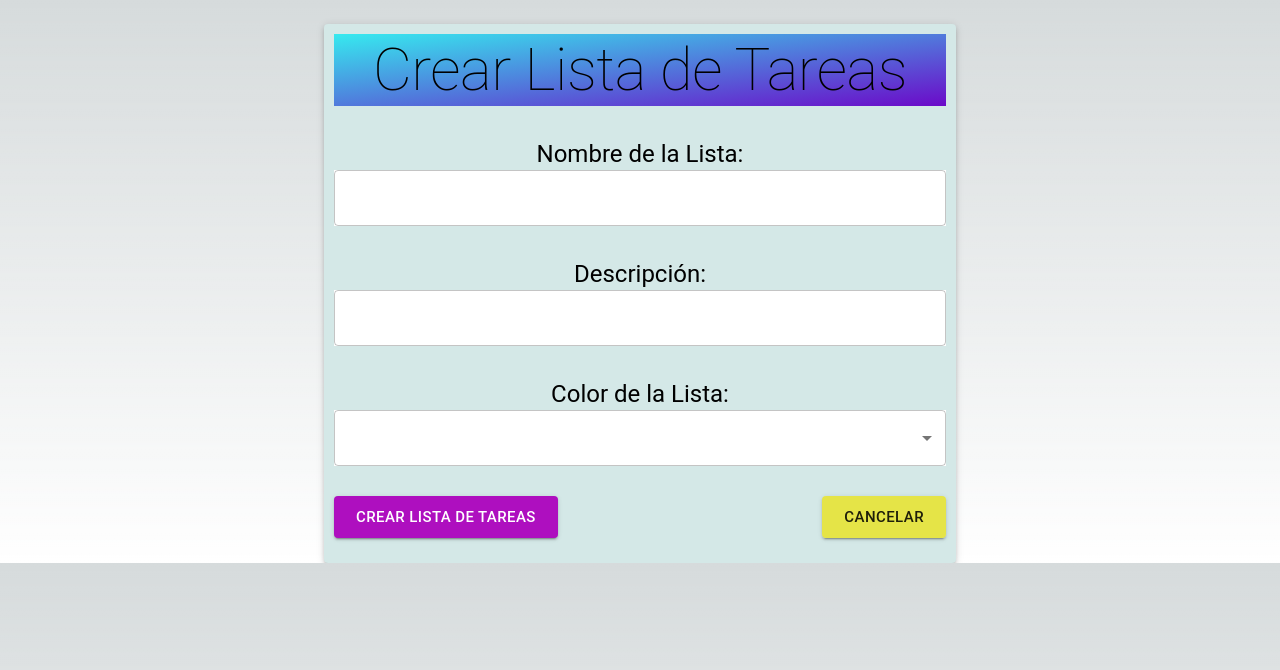
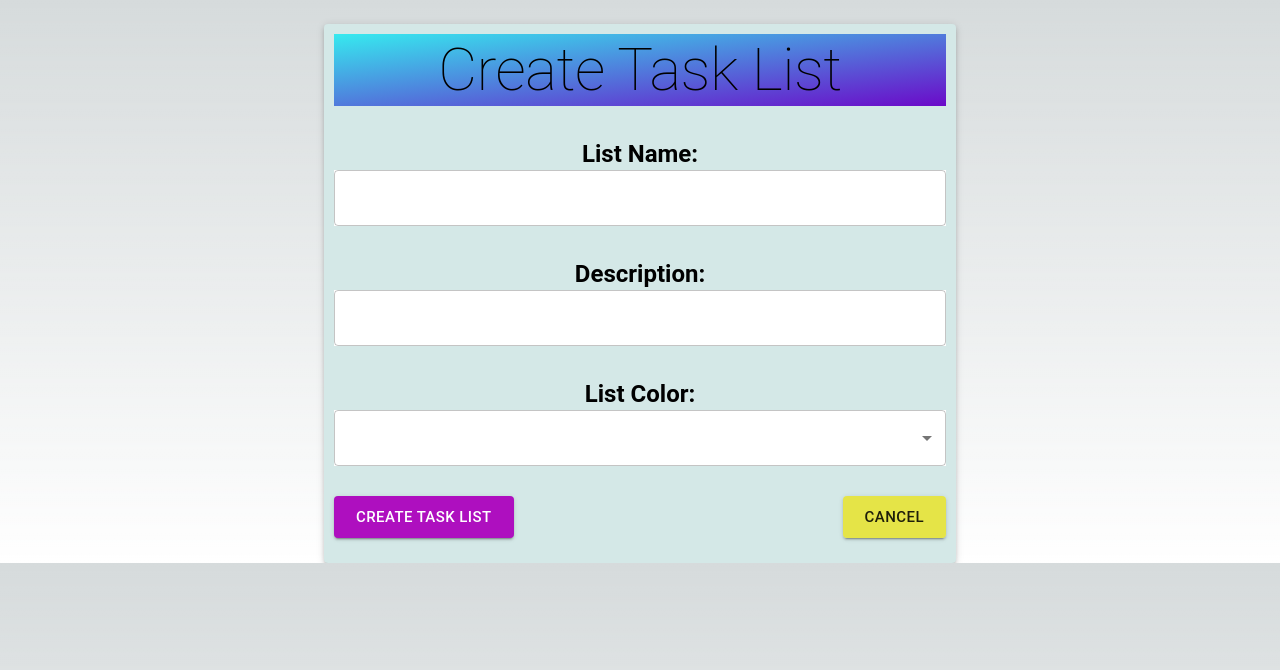
Before and after one commit to ArturGZ/TaskManagementSystem, a Next.js app in the folder create-task-list/: page / in a window 1280 px wide. Shown: the top 670 px of the page. Built offline with nearby package versions, Linux system fonts and the light colour scheme.

Commit message:
change language to English

```diff
--- a/create-task-list/app/page.js
+++ b/create-task-list/app/page.js
@@ -5,72 +5,77 @@ import { Button, TextField, Typography, FormControl, InputLabel, Select, MenuIte
 import { ThemeProvider } from '@mui/material/styles';
 import theme from './styles/theme';
 
-export default function ListaTareas(){
-  const [nombreLista, setNombreLista] = useState('');
-  const [descripcionLista, setDescripcionLista] = useState('');
-  const [colorLista, setColorLista] = useState('');
+export default function TaskList() {
+  const [listName, setListName] = useState('');
+  const [listDescription, setListDescription] = useState('');
+  const [listColor, setListColor] = useState('');
 
-  const handleNombreChange = (event) => {
-    setNombreLista(event.target.value);
+  const handleNameChange = (event) => {
+    setListName(event.target.value);
   };
 
-  const handleDescripcionChange = (event) => {
-    setDescripcionLista(event.target.value);
+  const handleDescriptionChange = (event) => {
+    setListDescription(event.target.value);
   };
 
   const handleColorChange = (event) => {
-    setColorLista(event.target.value);
+    setListColor(event.target.value);
   };
 
   const handleSubmit = () => {
-    // Aquí se puede realizar la acción de compartir la información
-    console.log('Nombre:', nombreLista);
-    console.log('Descripción:', descripcionLista);
-    console.log('Color:', colorLista);
+    // Here you can perform the action to share the information
+    console.log('List Name:', listName);
+    console.log('Description:', listDescription);
+    console.log('Color:', listColor);
   };
 
   return (
     <ThemeProvider theme={theme}>
-      <Grid container spacing={2} justifyContent="center" pt = {3}>
+      <Grid container spacing={2} justifyContent="center" pt={3}>
         <Grid item xs={12} sm={10} md={8} lg={6}>
           <Paper elevation={3} style={{ padding: '10px' }}>
-            <Typography variant="h2" sx={{ ...theme.titleText }} align="center" data-testid='title'>Crear Lista de Tareas</Typography>
-            <Typography variant="h5" sx={{ ...theme.normalText }} align="center" pt = {4} data-testid='nameList'>Nombre de la Lista:</Typography>
+            <Typography variant="h2" sx={{ ...theme.titleText }} align="center" data-testid="title">
+              Create Task List
+            </Typography>
+            <Typography variant="h5" sx={{ ...theme.normalText }} align="center" pt={4} data-testid="nameList">
+              List Name:
+            </Typography>
             <TextField
               sx={{ ...theme.container }}
               fullWidth
-              value={nombreLista}
-              onChange={handleNombreChange}
+              value={listName}
+              onChange={handleNameChange}
               inputProps={{ "data-testid": "nameContainer" }}
             />
-            <Typography variant="h5" sx={{ ...theme.normalText }} align="center" pt = {4} data-testid='description'>Descripción:</Typography>
+            <Typography variant="h5" sx={{ ...theme.normalText }} align="center" pt={4} data-testid="description">
+              Description:
+            </Typography>
             <TextField
               sx={{ ...theme.container }}
               multiline
               maxRows={3}
               fullWidth
-              value={descripcionLista}
-              onChange={handleDescripcionChange}
+              value={listDescription}
+              onChange={handleDescriptionChange}
               inputProps={{ "data-testid": "descriptionContainer" }}
             />
-            <Typography variant="h5" sx={{ ...theme.normalText }} align="center" pt = {4} data-testid='color'>Color de la Lista:</Typography>
-            <FormControl fullWidth sx={{ ...theme.container }} data-testid= "colorOptions">
-              <Select
-                value={colorLista}
-                onChange={handleColorChange}
-              >
-                <MenuItem value="red">Rojo</MenuItem>
-                <MenuItem value="blue">Azul</MenuItem>
-                <MenuItem value="green">Verde</MenuItem>
-                <MenuItem value="yellow">Amarillo</MenuItem>
+            <Typography variant="h5" sx={{ ...theme.normalText }} align="center" pt={4} data-testid="color">
+              List Color:
+            </Typography>
+            <FormControl fullWidth sx={{ ...theme.container }} data-testid="colorOptions" style={{ backgroundColor: listColor }}>
+              <Select value={listColor} onChange={handleColorChange} style={{ fontWeight: 'bold' }}>
+                <MenuItem value="#E25656" sx ={{ ...theme.redColorStyle }}>Red</MenuItem>
+                <MenuItem value="#5694E2" sx = {{ ...theme.blueColorStyle }} >Blue</MenuItem>
+                <MenuItem value="#56E26F" sx = {{ ...theme.greenColorStyle }} >Green</MenuItem>
+                <MenuItem value="#D9E256" sx = {{ ...theme.yellowColorStyle }} >Yellow</MenuItem>
               </Select>
             </FormControl>
             <Box display="flex" justifyContent="space-between" style={{ marginTop: '30px', marginBottom: '15px' }}>
-              <Button variant="contained" color="primary" size="large" onClick={handleSubmit} data-testid='create'>
-                Crear Lista de Tareas
+              <Button variant="contained" color="primary" size="large" onClick={handleSubmit} data-testid="create">
+                Create Task List
               </Button>
-              <Button variant="contained" color="error" size="large" data-testid='cancel'>
-                Cancelar
+              <Button variant="contained" color="error" size="large" data-testid="cancel">
+                Cancel
               </Button>
             </Box>
           </Paper>
@@ -78,4 +83,4 @@ export default function ListaTareas(){
       </Grid>
     </ThemeProvider>
   );
-};
+}
--- a/create-task-list/app/styles/theme.jsx
+++ b/create-task-list/app/styles/theme.jsx
@@ -37,12 +37,37 @@ const theme = createTheme({
         color: 'black',
     },
 
+    redColorStyle: {
+      color: 'red',
+      backgroundColor: 'lightgray',
+      fontWeight: 'bold'
+    },
+
+    blueColorStyle: {
+      color: 'blue',
+      backgroundColor: 'lightgray',
+      fontWeight: 'bold'
+    },
+
+    greenColorStyle: {
+      color: 'green',
+      backgroundColor: 'lightgray',
+      fontWeight: 'bold'
+    },
+
+    yellowColorStyle: {
+      color: 'yellow',
+      backgroundColor: 'lightgray',
+      fontWeight: 'bold'
+    },
+
     normalText: {
         color: 'black',
+        fontWeight: 'bold'
     },
 
     container :{
-        backgroundColor: 'white', // Fondo blanco
+        backgroundColor: 'white',
     }
 
 
```
